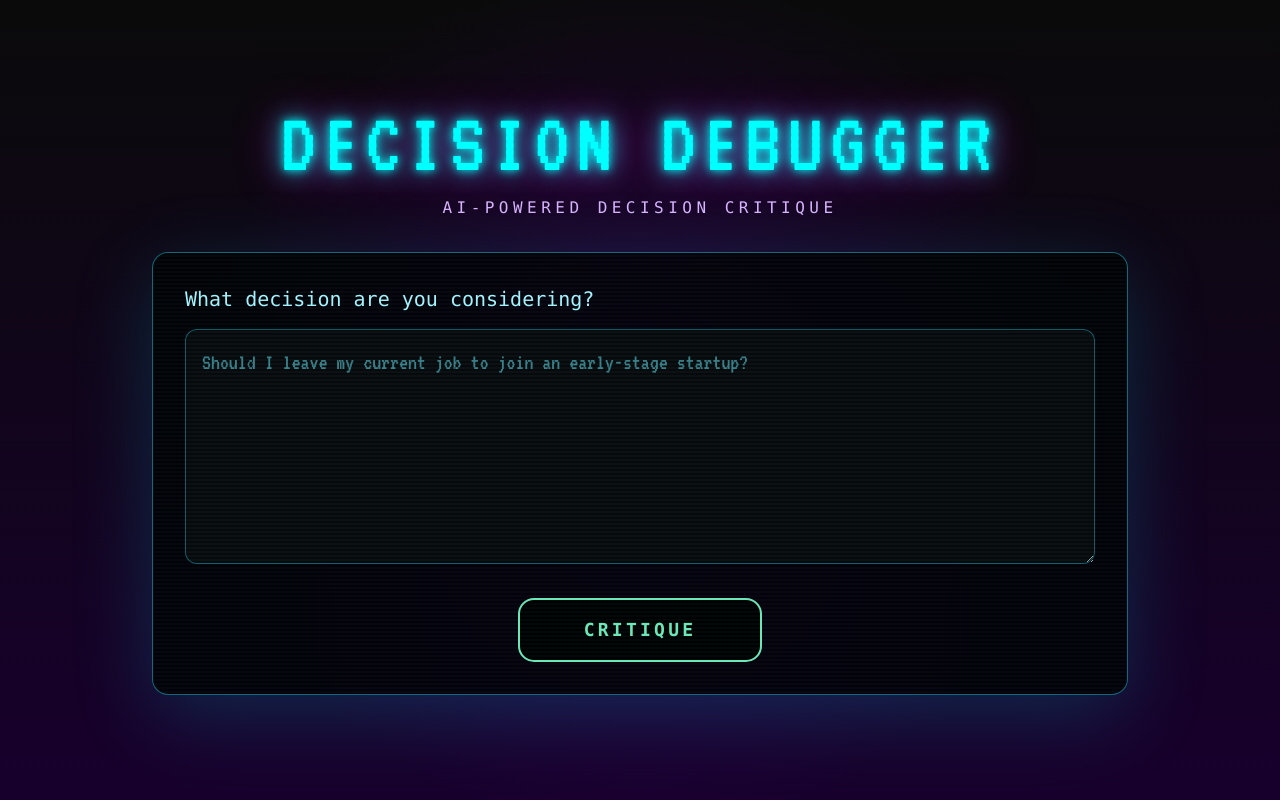
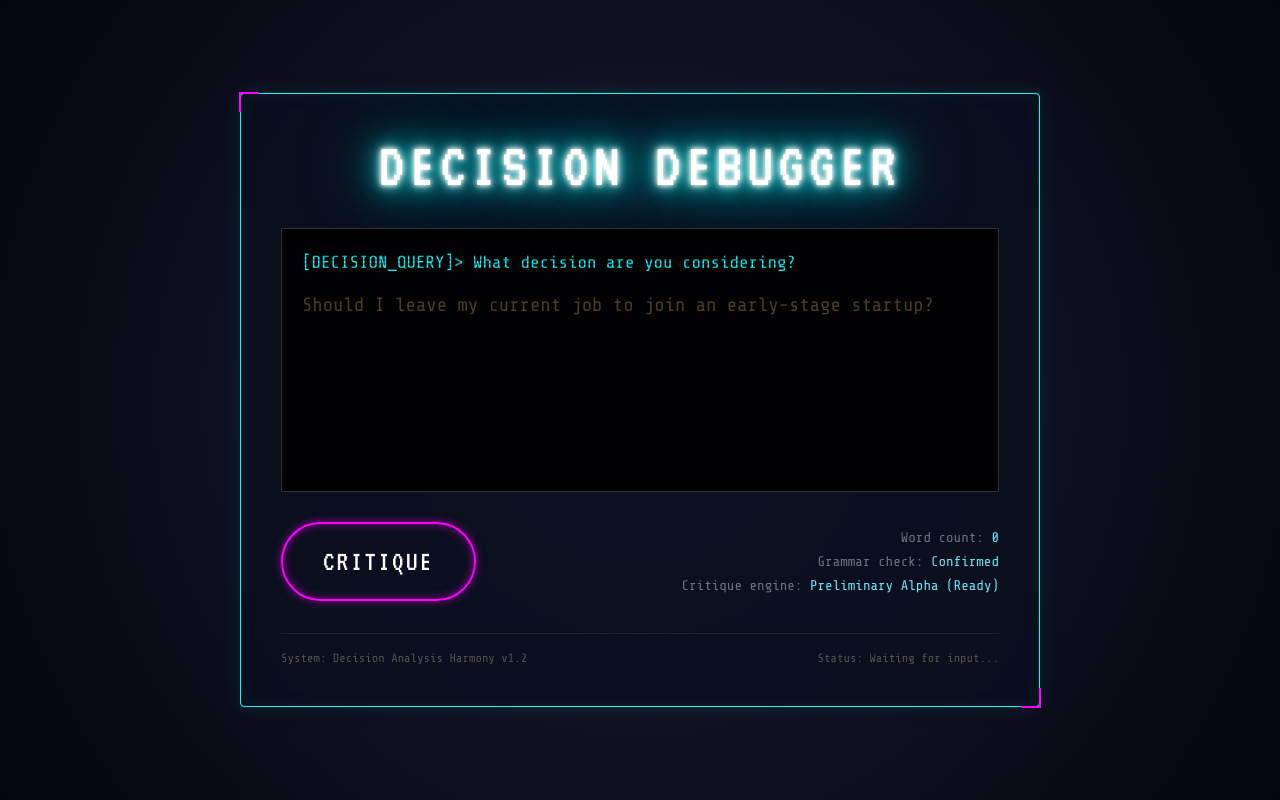
Before and after one commit to Yevhenii90/decision-debugger, a Next.js app: page / in a window 1280 px wide. Built offline with nearby package versions, Linux system fonts and the light colour scheme.

Commit message:
Apply neon terminal container design

```diff
--- a/app/globals.css
+++ b/app/globals.css
@@ -1,4 +1,4 @@
-@import url("https://fonts.googleapis.com/css2?family=Press+Start+2P&family=VT323&display=swap");
+@import url("https://fonts.googleapis.com/css2?family=Share+Tech+Mono&family=VT323&display=swap");
 
 @tailwind base;
 @tailwind components;
@@ -14,28 +14,20 @@
 
 html {
   min-height: 100%;
-  background: #09090b;
+  background: #050510;
 }
 
 body {
   min-height: 100%;
   margin: 0;
   background:
-    radial-gradient(circle at center, rgba(75, 0, 130, 0.34) 0%, transparent 58%),
-    linear-gradient(180deg, #0a0a0a 0%, #18002d 100%);
-  color: #f8fafc;
+    radial-gradient(circle at 50% 50%, #1a1a2e 0%, #050510 100%),
+    linear-gradient(rgba(0, 255, 255, 0.05) 1px, transparent 1px),
+    linear-gradient(90deg, rgba(0, 255, 255, 0.05) 1px, transparent 1px);
+  background-size: 100% 100%, 30px 30px, 30px 30px;
+  color: #00ffff;
+  font-family: "Share Tech Mono", monospace;
   overflow-x: hidden;
-}
-
-body::before {
-  position: fixed;
-  inset: 0;
-  z-index: -1;
-  content: "";
-  background-image:
-    linear-gradient(rgba(0, 255, 255, 0.08) 1px, transparent 1px),
-    linear-gradient(90deg, rgba(0, 255, 255, 0.08) 1px, transparent 1px);
-  background-size: 40px 40px;
 }
 
 button,
@@ -45,59 +37,133 @@ select {
 }
 
 .pixel-title {
-  color: #00ffff;
-  font-family: "VT323", "Press Start 2P", "Courier New", monospace;
-  font-size: clamp(3.2rem, 10vw, 5.5rem);
+  margin: 0 0 1.875rem;
+  color: #ffffff;
+  font-family: "VT323", monospace;
+  font-size: clamp(3rem, 10vw, 4rem);
   font-weight: 400;
   letter-spacing: 0.08em;
-  line-height: 0.9;
+  line-height: 1;
   text-shadow:
-    0 0 10px #00ffff,
-    0 0 24px rgba(0, 255, 255, 0.85),
-    0 0 44px rgba(255, 0, 255, 0.7);
-  text-rendering: geometricPrecision;
+    0 0 5px #ffffff,
+    0 0 10px #ffffff,
+    0 0 20px #00ffff,
+    0 0 40px #00ffff,
+    0 0 80px #00ffff;
   text-transform: uppercase;
-  -moz-osx-font-smoothing: unset;
-  -webkit-font-smoothing: antialiased;
 }
 
-.cyber-panel {
-  border: 1px solid rgba(34, 211, 238, 0.5);
-  background: rgba(0, 0, 0, 0.78);
-  box-shadow: 0 20px 80px rgba(6, 182, 212, 0.22);
-  backdrop-filter: blur(16px);
+.app-container {
+  position: relative;
+  width: 100%;
+  max-width: 800px;
+  border: 1px solid #00ffff;
+  border-radius: 4px;
+  background: rgba(10, 15, 30, 0.85);
+  box-shadow:
+    0 0 20px rgba(0, 255, 255, 0.1),
+    inset 0 0 20px rgba(0, 255, 255, 0.05);
+  backdrop-filter: blur(5px);
 }
 
-.terminal-input {
-  font-family: "VT323", "Courier New", monospace;
-  font-size: 1.4rem;
-  caret-color: #00ff9d;
+.app-container::before,
+.app-container::after {
+  position: absolute;
+  width: 20px;
+  height: 20px;
+  content: "";
+  border: 2px solid #ff00ff;
 }
 
-.terminal-input::placeholder {
-  color: rgba(103, 232, 249, 0.52);
+.app-container::before {
+  top: -2px;
+  left: -2px;
+  border-right: 0;
+  border-bottom: 0;
 }
 
-.scanline {
-  position: relative;
-  overflow: hidden;
+.app-container::after {
+  right: -2px;
+  bottom: -2px;
+  border-top: 0;
+  border-left: 0;
 }
 
-.scanline::after {
+.terminal-window {
+  position: relative;
+  margin-bottom: 1.875rem;
+  overflow: hidden;
+  border: 1px solid #333333;
+  border-radius: 2px;
+  background: #020205;
+  box-shadow: inset 0 0 20px #000000;
+}
+
+.terminal-window::after {
   position: absolute;
   inset: 0;
+  z-index: 2;
+  display: block;
   content: "";
   pointer-events: none;
   background: linear-gradient(
-    to bottom,
-    transparent 50%,
-    rgba(0, 255, 255, 0.035) 50%
+    rgba(18, 16, 16, 0) 50%,
+    rgba(0, 0, 0, 0.25) 50%
   );
   background-size: 100% 4px;
 }
 
+.terminal-header {
+  color: #00ffff;
+  font-size: 1.1rem;
+}
+
+.terminal-input {
+  position: relative;
+  z-index: 3;
+  min-height: 120px;
+  color: #f0c674;
+  font-family: "Share Tech Mono", monospace;
+  font-size: 1.2rem;
+  resize: none;
+  caret-color: #f0c674;
+}
+
+.terminal-input::placeholder {
+  color: rgba(240, 198, 116, 0.3);
+}
+
+.btn-critique {
+  border: 2px solid #ff00ff;
+  border-radius: 50px;
+  color: #ffffff;
+  font-family: "VT323", monospace;
+  font-size: 1.8rem;
+  letter-spacing: 0.08em;
+  box-shadow:
+    0 0 10px rgba(255, 0, 255, 0.5),
+    inset 0 0 10px rgba(255, 0, 255, 0.5);
+}
+
+.btn-critique:hover {
+  background: #ff00ff;
+  color: #000000;
+  box-shadow:
+    0 0 20px #ff00ff,
+    inset 0 0 20px #ff00ff;
+}
+
+.footer-status {
+  border-top: 1px solid #222222;
+  color: #555555;
+}
+
 @media (max-width: 480px) {
   .pixel-title {
-    font-size: 2.8rem;
+    font-size: 2.7rem;
+  }
+
+  .btn-critique {
+    width: 100%;
   }
 }
--- a/app/page.tsx
+++ b/app/page.tsx
@@ -62,21 +62,23 @@ export default function Home() {
   }
 
   return (
-    <main className="mx-auto flex min-h-screen w-full max-w-5xl flex-col justify-center gap-8 px-4 py-8 sm:px-6 sm:py-12">
-      <header className="space-y-3 text-center">
-        <h1 className="pixel-title">
-          Decision Debugger
-        </h1>
-        <p className="font-mono text-sm uppercase tracking-[0.28em] text-purple-300 sm:text-base">
-          AI-powered decision critique
-        </p>
-      </header>
+    <main className="mx-auto flex min-h-screen w-full flex-col items-center justify-center gap-8 px-4 py-8 sm:px-6 sm:py-12">
+      <section className="app-container p-6 sm:p-10">
+        <header className="text-center">
+          <h1 className="pixel-title">
+            Decision Debugger
+          </h1>
+        </header>
 
-      <section className="cyber-panel scanline rounded-2xl p-5 sm:p-8">
         <DecisionForm
           onSubmit={handleAnalyze}
           isLoading={isLoading}
         />
+
+        <div className="footer-status mt-8 flex flex-col justify-between gap-2 pt-4 text-xs sm:flex-row">
+          <div>System: Decision Analysis Harmony v1.2</div>
+          <div>Status: {isLoading ? "Critiquing..." : "Waiting for input..."}</div>
+        </div>
       </section>
 
       <AnalysisResult result={result} isLoading={isLoading} error={error} />
--- a/components/AnalysisResult.tsx
+++ b/components/AnalysisResult.tsx
@@ -58,7 +58,7 @@ export function AnalysisResult({ result, isLoading, error }: AnalysisResultProps
   }
 
   return (
-    <section aria-labelledby="result-heading" className="cyber-panel rounded-2xl p-5 sm:p-8">
+    <section aria-labelledby="result-heading" className="app-container p-5 sm:p-8">
       <div className="mb-4 flex items-center justify-between gap-4">
         <h2 id="result-heading" className="font-mono text-xl font-semibold uppercase tracking-[0.14em] text-cyan-200">
           Analysis result
@@ -67,7 +67,7 @@ export function AnalysisResult({ result, isLoading, error }: AnalysisResultProps
           <button
             type="button"
             onClick={copyResult}
-            className="rounded border border-purple-400/50 px-3 py-2 font-mono text-sm font-medium text-purple-200 transition hover:bg-purple-400/10"
+            className="rounded border border-fuchsia-400/70 px-3 py-2 font-mono text-sm font-medium text-fuchsia-200 transition hover:bg-fuchsia-400/10"
           >
             Copy result
           </button>
@@ -75,13 +75,13 @@ export function AnalysisResult({ result, isLoading, error }: AnalysisResultProps
       </div>
 
       {isLoading ? (
-        <p role="status" className="font-mono text-sm text-emerald-300">
+        <p role="status" className="font-mono text-sm text-cyan-300">
           Critiquing...
         </p>
       ) : null}
 
       {error ? (
-        <p role="alert" className="rounded border border-pink-400/40 bg-pink-950/30 px-3 py-3 font-mono text-sm text-pink-200">
+        <p role="alert" className="rounded border border-fuchsia-400/40 bg-fuchsia-950/30 px-3 py-3 font-mono text-sm text-fuchsia-100">
           {error}
         </p>
       ) : null}
@@ -89,13 +89,13 @@ export function AnalysisResult({ result, isLoading, error }: AnalysisResultProps
       {result ? (
         <article className="space-y-6">
           <div className="space-y-2">
-            <h3 className="font-mono text-2xl font-semibold text-emerald-200">{result.title}</h3>
+            <h3 className="font-mono text-2xl font-semibold text-[#f0c674]">{result.title}</h3>
             <p className="leading-7 text-zinc-200">{result.overall_assessment}</p>
           </div>
 
           <div className="grid gap-5 md:grid-cols-2">
             {sections.map(({ key, label }) => (
-              <section key={key} className="rounded-xl border border-cyan-400/25 bg-black/45 p-4">
+              <section key={key} className="rounded border border-cyan-400/25 bg-black/45 p-4">
                 <h4 className="mb-3 font-mono text-sm font-semibold uppercase tracking-[0.12em] text-cyan-200">{label}</h4>
                 <ul className="list-disc space-y-2 pl-5 text-sm leading-6 text-zinc-200">
                   {result[key].map((item) => (
--- a/components/DecisionForm.tsx
+++ b/components/DecisionForm.tsx
@@ -17,6 +17,7 @@ const sampleDecision =
 
 export function DecisionForm({ onSubmit, isLoading }: DecisionFormProps) {
   const [decision, setDecision] = useState("");
+  const wordCount = decision.trim() ? decision.trim().split(/\s+/).length : 0;
 
   async function handleSubmit(event: FormEvent<HTMLFormElement>) {
     event.preventDefault();
@@ -38,10 +39,10 @@ export function DecisionForm({ onSubmit, isLoading }: DecisionFormProps) {
   }
 
   return (
-    <form onSubmit={handleSubmit} className="space-y-7">
-      <div className="space-y-4">
-        <label htmlFor="decision" className="block font-mono text-xl text-cyan-200">
-          What decision are you considering?
+    <form onSubmit={handleSubmit}>
+      <div className="terminal-window p-5">
+        <label htmlFor="decision" className="terminal-header mb-4 block">
+          [DECISION_QUERY]&gt; What decision are you considering?
         </label>
         <textarea
           id="decision"
@@ -51,18 +52,24 @@ export function DecisionForm({ onSubmit, isLoading }: DecisionFormProps) {
           placeholder={sampleDecision}
           rows={6}
           required
-          className="terminal-input min-h-52 w-full resize-y rounded-xl border border-cyan-400/40 bg-zinc-950 px-4 py-4 text-emerald-100 outline-none transition focus:border-emerald-300 focus:ring-2 focus:ring-emerald-300/20"
+          className="terminal-input w-full border-0 bg-transparent outline-none"
         />
       </div>
 
-      <div className="flex justify-center">
+      <div className="flex flex-col items-center justify-between gap-5 sm:flex-row">
         <button
           type="submit"
           disabled={isLoading}
-          className="group rounded-2xl border-2 border-emerald-300 bg-black px-10 py-4 font-mono text-lg font-bold uppercase tracking-[0.18em] text-emerald-300 transition hover:bg-emerald-300/15 hover:text-white disabled:cursor-not-allowed disabled:border-zinc-600 disabled:text-zinc-500 sm:px-16"
+          className="btn-critique bg-transparent px-10 py-4 uppercase transition disabled:cursor-not-allowed disabled:border-zinc-600 disabled:text-zinc-500 disabled:shadow-none"
         >
           {isLoading ? "Critiquing..." : "Critique"}
         </button>
+
+        <div className="text-center text-sm leading-6 text-zinc-500 sm:text-right">
+          Word count: <span className="text-cyan-300">{wordCount}</span><br />
+          Grammar check: <span className="text-cyan-300">Confirmed</span><br />
+          Critique engine: <span className="text-cyan-300">Preliminary Alpha (Ready)</span>
+        </div>
       </div>
     </form>
   );
```
